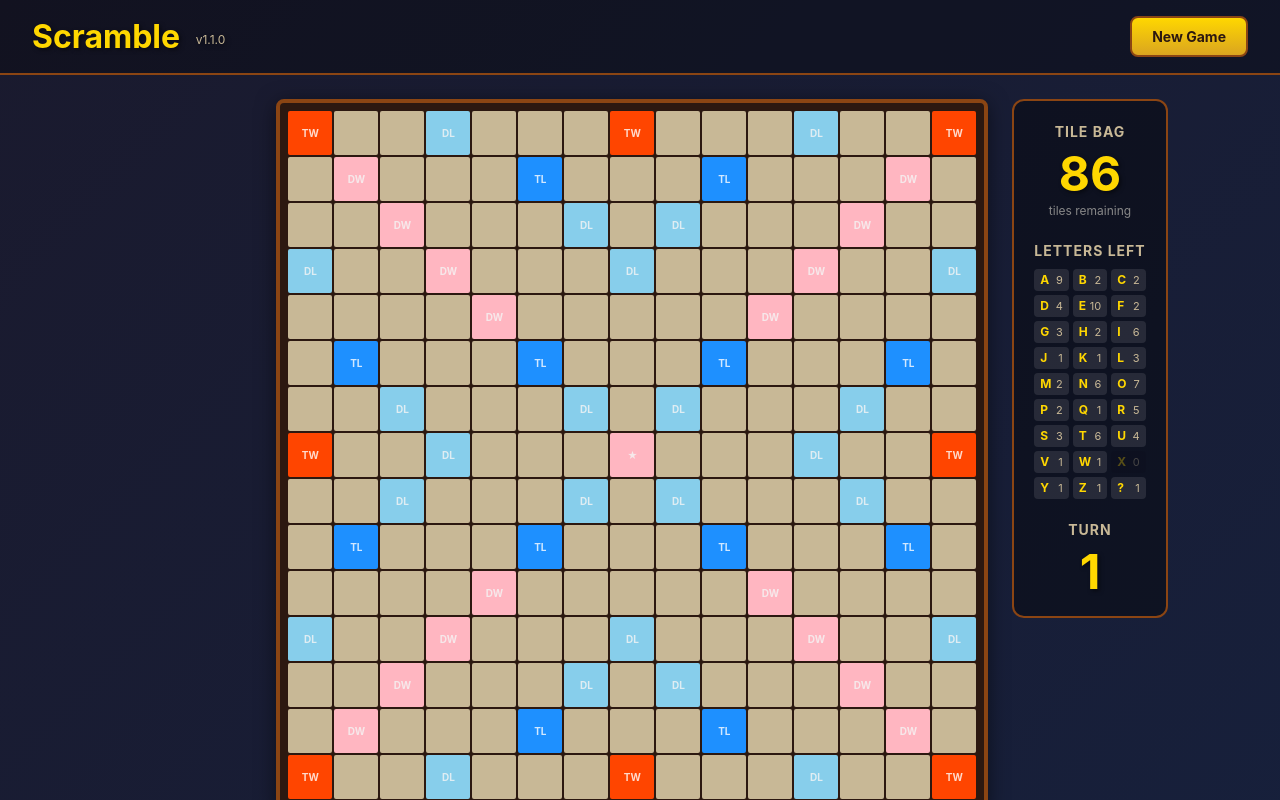
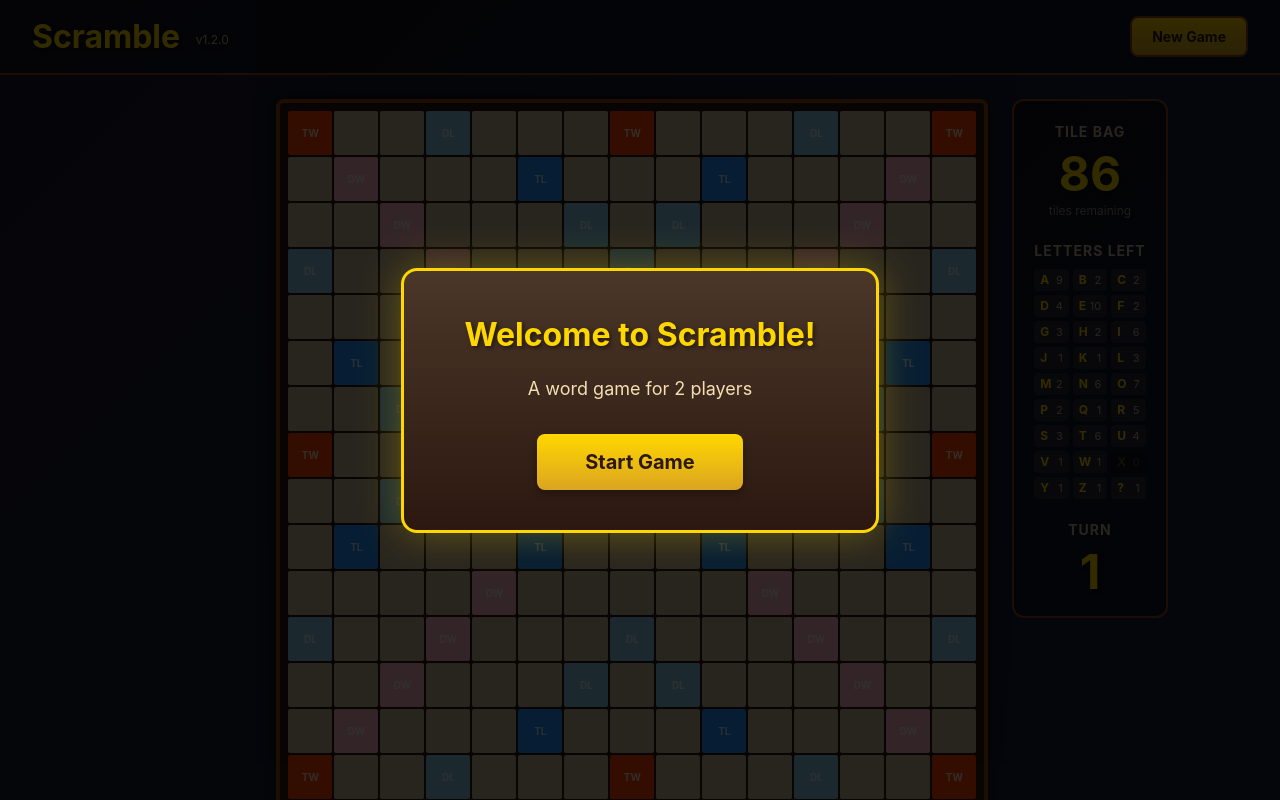
Before and after one commit to abattenb/scramble, a React (Vite) app: page / in a window 1280 px wide. Shown: the top 800 px of the page. Built offline with nearby package versions, Linux system fonts and the light colour scheme.

Commit message:
Add start game modal with game phase state machine (v1.2.0)

```diff
--- a/src/App.css
+++ b/src/App.css
@@ -613,3 +613,61 @@ body {
     font-size: 10px;
   }
 }
+
+/* Modal styles */
+.modal-overlay {
+  position: fixed;
+  top: 0;
+  left: 0;
+  right: 0;
+  bottom: 0;
+  background: rgba(0, 0, 0, 0.8);
+  display: flex;
+  align-items: center;
+  justify-content: center;
+  z-index: 1000;
+}
+
+.modal {
+  background: linear-gradient(180deg, #4a3728 0%, #2c1810 100%);
+  border: 3px solid #ffd700;
+  border-radius: 16px;
+  padding: 40px 60px;
+  text-align: center;
+  box-shadow: 0 0 40px rgba(255, 215, 0, 0.3);
+}
+
+.modal h2 {
+  margin: 0 0 16px 0;
+  font-size: 32px;
+  color: #ffd700;
+  text-shadow: 2px 2px 4px rgba(0, 0, 0, 0.5);
+}
+
+.modal p {
+  margin: 0 0 32px 0;
+  font-size: 18px;
+  color: #f5deb3;
+}
+
+.start-game-btn {
+  padding: 16px 48px;
+  font-size: 20px;
+  font-weight: bold;
+  background: linear-gradient(180deg, #ffd700 0%, #daa520 100%);
+  color: #2c1810;
+  border: none;
+  border-radius: 8px;
+  cursor: pointer;
+  transition: all 0.2s ease;
+  box-shadow: 0 4px 8px rgba(0, 0, 0, 0.3);
+}
+
+.start-game-btn:hover {
+  transform: translateY(-2px);
+  box-shadow: 0 6px 12px rgba(0, 0, 0, 0.4);
+}
+
+.start-game-btn:active {
+  transform: translateY(0);
+}
--- a/src/App.tsx
+++ b/src/App.tsx
@@ -73,11 +73,21 @@ function initializeGame(): GameState {
   };
 }
 
+// Game phase state machine
+type GamePhase = 'start' | 'playing' | 'gameOver';
+
 function App() {
   const [gameState, setGameState] = useState<GameState>(() => {
     // Try to load saved game state, otherwise initialize new game
     const saved = loadGameState();
     return saved || initializeGame();
+  });
+  const [gamePhase, setGamePhase] = useState<GamePhase>(() => {
+    // Determine initial phase based on saved game state
+    const saved = loadGameState();
+    if (!saved) return 'start';
+    if (saved.gameOver) return 'gameOver';
+    return 'playing';
   });
   const [draggingTile, setDraggingTile] = useState<Tile | null>(null);
   const [dragPosition, setDragPosition] = useState<{ x: number; y: number } | null>(null);
@@ -366,11 +376,13 @@ function App() {
 
   // Keep ref updated with latest handleDropTile
   useEffect(() => {
+    // eslint-disable-next-line react-hooks/immutability
     handleDropTileRef.current = handleDropTile;
   }, [handleDropTile]);
 
   // Keep ref updated with latest handleDropToRack
   useEffect(() => {
+    // eslint-disable-next-line react-hooks/immutability
     handleDropToRackRef.current = handleDropToRack;
   }, [handleDropToRack]);
 
@@ -450,10 +462,10 @@ function App() {
 
       // Check for game over
       const currentPlayerOutOfTiles = newPlayers[prev.currentPlayerIndex].rack.length === 0 && remaining.length === 0;
-      const gameOver = currentPlayerOutOfTiles;
+      const isGameOver = currentPlayerOutOfTiles;
 
       let winner: number | null = null;
-      if (gameOver) {
+      if (isGameOver) {
         // The player who used all their tiles wins if scores are equal
         winner = newPlayers[0].score >= newPlayers[1].score ? 0 : 1;
       }
@@ -470,9 +482,17 @@ function App() {
         turnNumber: prev.turnNumber + 1,
         placedThisTurn: [],
         isFirstMove: false,
-        gameOver,
+        gameOver: isGameOver,
         winner,
       };
+    });
+
+    // Check if game is over after state update
+    setGameState(prev => {
+      if (prev.gameOver) {
+        setGamePhase('gameOver');
+      }
+      return prev;
     });
 
     const wordsPlayed = result.words.map((w) => w.word.toUpperCase()).join(', ');
@@ -563,10 +583,11 @@ function App() {
     setMessage({ text: `Exchanged ${selectedForExchange.size} tile(s)`, type: 'info' });
   }, [selectedForExchange, gameState.tileBag.length]);
 
-  const handleNewGame = useCallback(() => {
+  const handleStartGame = useCallback(() => {
     clearGameState();
     const newGame = initializeGame();
     setGameState(newGame);
+    setGamePhase('playing');
     setDraggingTile(null);
     setDragPosition(null);
     setDragOverCell(null);
@@ -576,8 +597,26 @@ function App() {
     setMessage(null);
   }, []);
 
+  const handleNewGame = useCallback(() => {
+    // Show start modal when clicking New Game
+    setGamePhase('start');
+  }, []);
+
   return (
     <div className="app">
+      {/* Start Game Modal */}
+      {gamePhase === 'start' && (
+        <div className="modal-overlay">
+          <div className="modal">
+            <h2>Welcome to Scramble!</h2>
+            <p>A word game for 2 players</p>
+            <button onClick={handleStartGame} className="start-game-btn">
+              Start Game
+            </button>
+          </div>
+        </div>
+      )}
+
       {message && (
         <div className={`message message-${message.type}`}>
           {message.text}
@@ -585,7 +624,7 @@ function App() {
       )}
 
       <header className="header">
-        <h1>Scramble <span className="version">v1.1.0</span></h1>
+        <h1>Scramble <span className="version">v1.2.0</span></h1>
         <div className="game-info">
           <button onClick={handleNewGame} className="new-game-btn">
             New Game
@@ -598,7 +637,7 @@ function App() {
           <div className="game-spacer-left"></div>
 
           <div className="game-main">
-            {gameState.gameOver && (
+            {gamePhase === 'gameOver' && (
               <div className="game-over">
                 <h2>Game Over!</h2>
                 <p>{gameState.players[gameState.winner!].name} wins with {gameState.players[gameState.winner!].score} points!</p>
```
